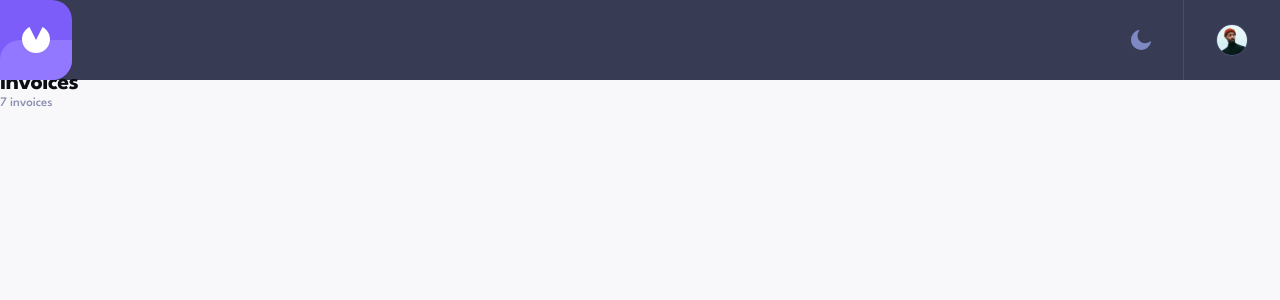
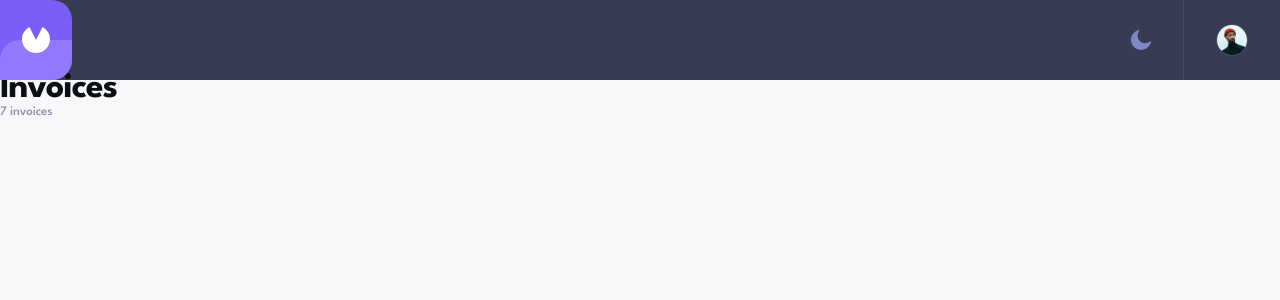
Before and after one commit to dbslapitan/fem-invoice, an Angular app: page / in a window 1280 px wide. Shown: the top 300 px of the page. Built offline with nearby package versions, Linux system fonts and the light colour scheme.

Commit message:
Fixed title container font size of screen change

```diff
--- /dev/null
+++ b/src/app/invoices-home/invoices-home-desktop.component.css
@@ -0,0 +1,2 @@
+@media only screen and (min-width: 1440px){
+}
--- /dev/null
+++ b/src/app/invoices-home/invoices-home-tablet.component.css
@@ -0,0 +1,8 @@
+@media only screen and (min-width: 768px){
+  .title{
+    font-size: 2.25rem;
+    font-weight: 700;
+    line-height: 0.91667;
+    letter-spacing: -0.0703125rem;
+  }
+}
--- a/src/app/invoices-home/invoices-home.component.css
+++ b/src/app/invoices-home/invoices-home.component.css
@@ -1,9 +1,17 @@
 .invoice-count{
   color: var(--invoices-count);
+  font-size: 0.8125rem;
+  font-weight: 500;
+  line-height: 1.15385;
+  letter-spacing: -0.00625rem;
 }
 
 .title{
   color: var(--invoices-title);
+  font-size: 1.5rem;
+  font-weight: 700;
+  line-height: 0.91667;
+  letter-spacing: -0.046875rem;
 }
 
 .title-container{
--- a/src/app/invoices-home/invoices-home.component.html
+++ b/src/app/invoices-home/invoices-home.component.html
@@ -1,4 +1,4 @@
 <div class="title-container">
-  <h1 class="hm-b-24-22-n75p title">Invoices</h1>
-  <p class="b-m-13-18-n10p invoice-count">7 invoices</p>
+  <h1 class="title">Invoices</h1>
+  <p class="invoice-count">7 invoices</p>
 </div>
--- a/src/app/invoices-home/invoices-home.component.ts
+++ b/src/app/invoices-home/invoices-home.component.ts
@@ -3,7 +3,9 @@ import { Component } from '@angular/core';
 @Component({
   selector: 'invoices-home',
   templateUrl: './invoices-home.component.html',
-  styleUrls: ['./invoices-home.component.css']
+  styleUrls: ['./invoices-home.component.css',
+    './invoices-home-tablet.component.css',
+    './invoices-home-desktop.component.css']
 })
 export class InvoicesHomeComponent {
 
```
